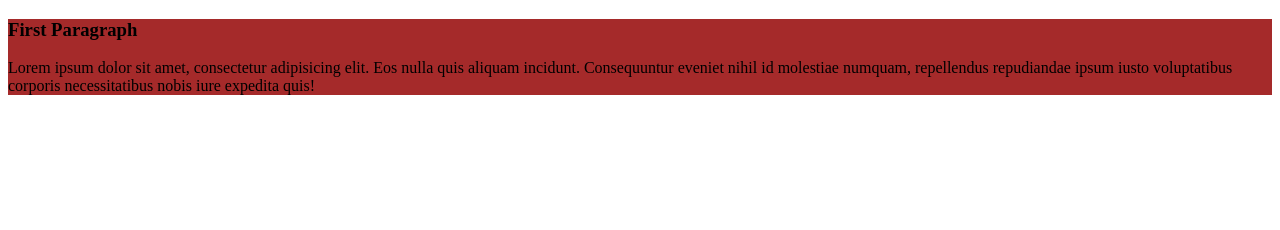
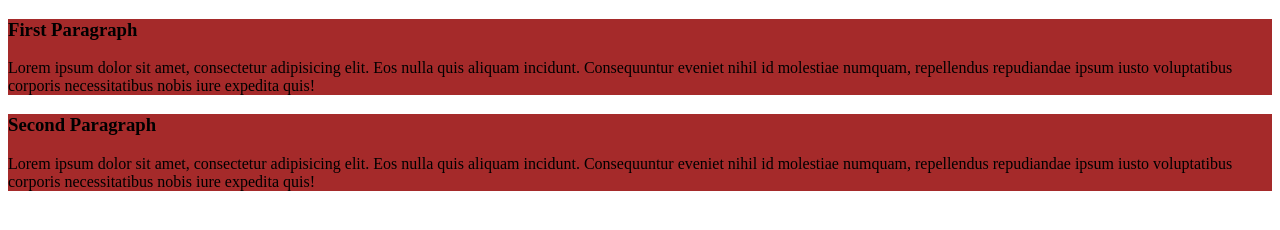
Before and after one commit to tonmoy039/Practice-second, a plain HTML site: page index.html in a window 1280 px wide. Drawn offline with Linux system fonts and the light colour scheme.

Commit message:
second added

```diff
--- a/index.html
+++ b/index.html
@@ -11,5 +11,9 @@
         <h3>First Paragraph</h3>
         <p>Lorem ipsum dolor sit amet, consectetur adipisicing elit. Eos nulla quis aliquam incidunt. Consequuntur eveniet nihil id molestiae numquam, repellendus repudiandae ipsum iusto voluptatibus corporis necessitatibus nobis iure expedita quis!</p>
     </div>
+    <div>
+        <h3>Second Paragraph</h3>
+        <p>Lorem ipsum dolor sit amet, consectetur adipisicing elit. Eos nulla quis aliquam incidunt. Consequuntur eveniet nihil id molestiae numquam, repellendus repudiandae ipsum iusto voluptatibus corporis necessitatibus nobis iure expedita quis!</p>
+    </div>
 </body>
 </html>
```
